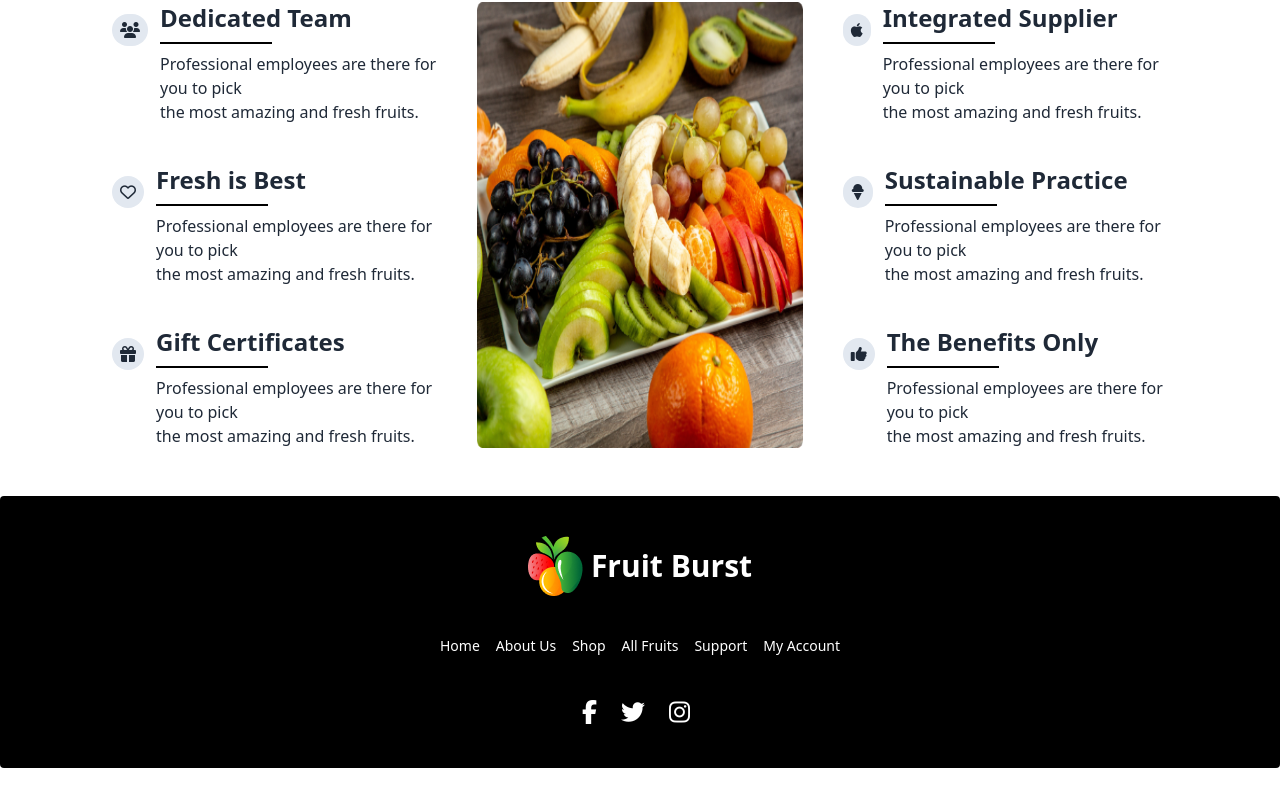
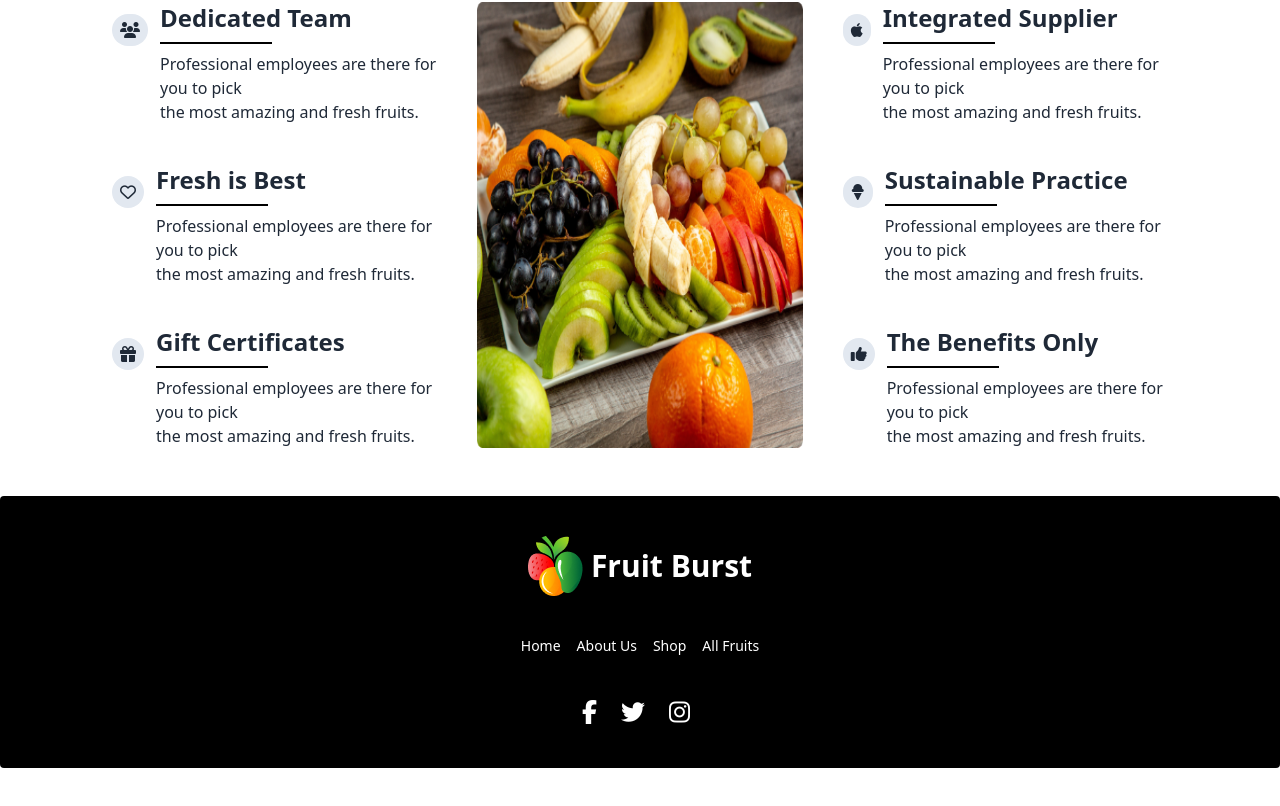
Before and after one commit to nobabsarkar/Assignment-3, a plain HTML site: page index.html in a window 1280 px wide. Shown: the part 2457-3263 px from the top of the page. After the commit the page ends 3225 px from the top, so only its background shows below. Drawn offline with nearby package versions, Linux system fonts and the light colour scheme.

Commit message:
added new code

```diff
--- a/index.html
+++ b/index.html
@@ -741,8 +741,6 @@
         <a class="link link-hover">About Us</a>
         <a class="link link-hover">Shop</a>
         <a class="link link-hover">All Fruits</a>
-        <a class="link link-hover">Support </a>
-        <a class="link link-hover">My Account</a>
       </div>
       <div>
         <div class="grid grid-flow-col gap-4">
@@ -752,9 +750,5 @@
         </div>
       </div>
     </footer>
-    <br />
-    <br />
-    <br />
-    <br />
   </body>
 </html>
```
